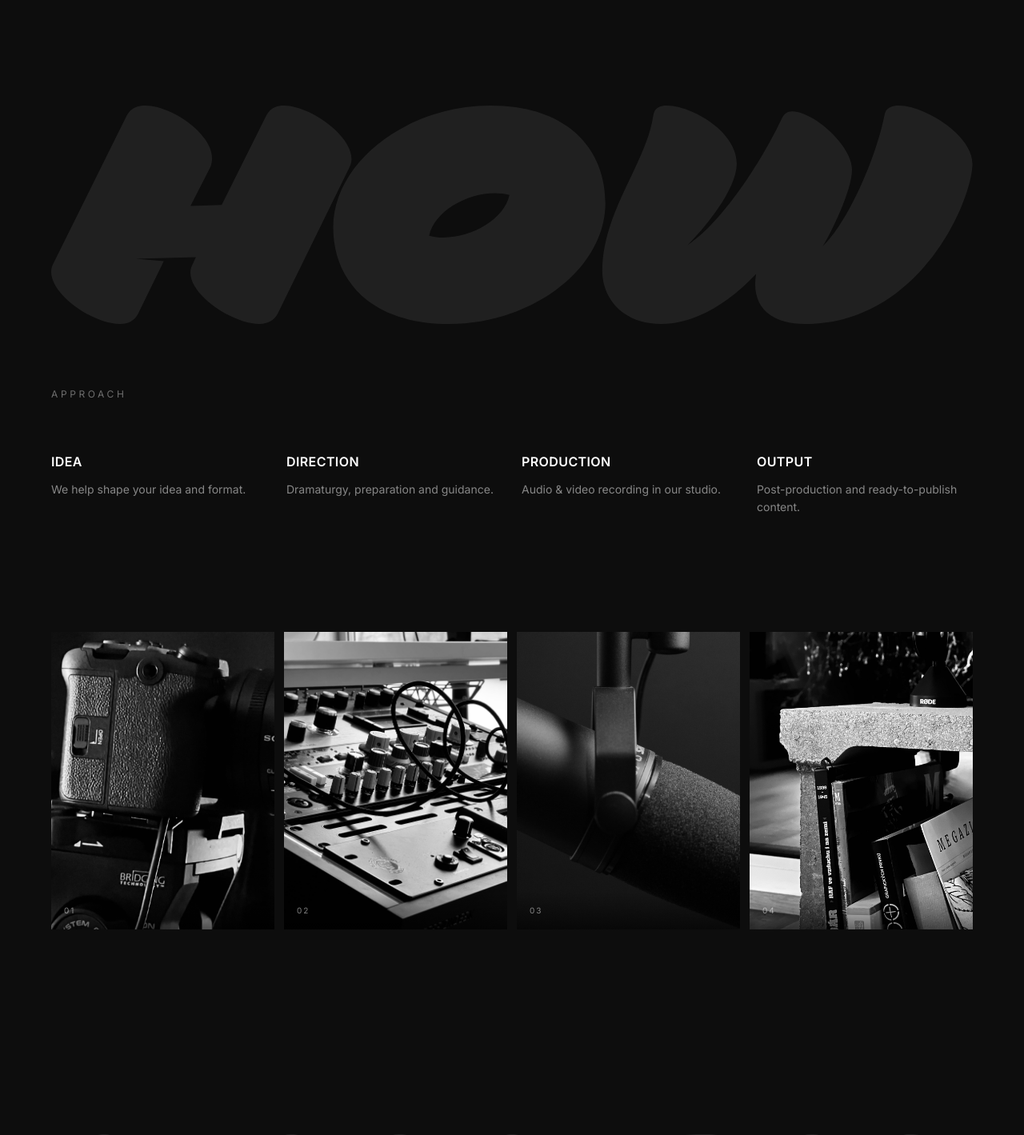
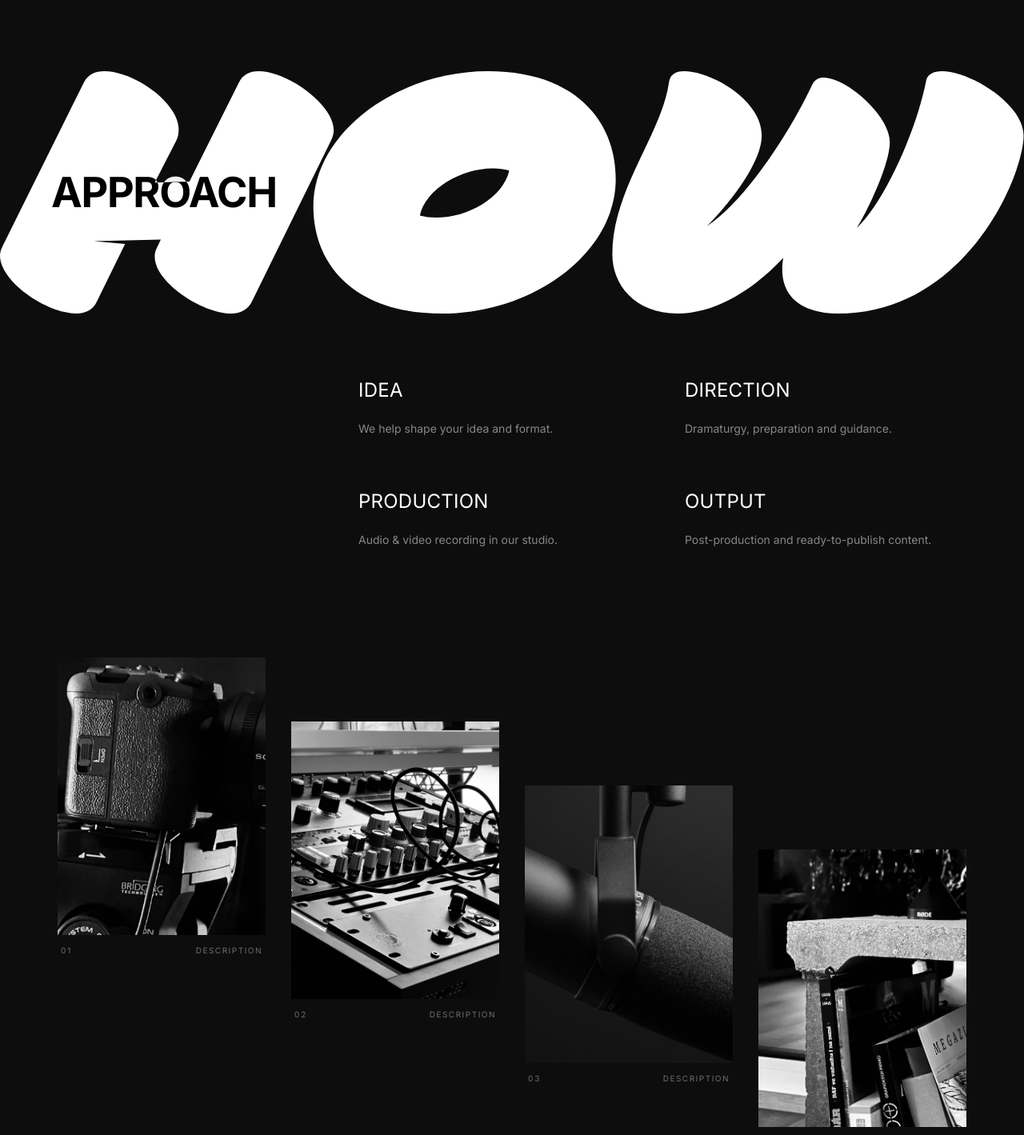
Before and after one commit to alwaysfridaymate/alwaysfridaylive, a Next.js app: page / in a window 1280 px wide. Shown: the part 4180-5599 px from the top of the page at 80% size. Built offline with nearby package versions, Linux system fonts and the light colour scheme.

Commit message:
Add Approach section: statement + HOW SVG + process blocks + 4-col image grid

```diff
--- a/src/app/page.tsx
+++ b/src/app/page.tsx
@@ -267,21 +267,33 @@ function Services() {
 /* ─── APPROACH STATEMENT ─── */
 function ApproachStatement() {
   return (
-    <section className="py-24 md:py-32 lg:py-40 px-6 md:px-12 lg:px-16 max-w-[1920px] mx-auto">
-      <div className="grid grid-cols-1 lg:grid-cols-12 gap-12 lg:gap-8">
-        <div className="lg:col-span-8 lg:col-start-4">
-          <h2 className="text-3xl sm:text-4xl md:text-5xl lg:text-6xl xl:text-7xl font-semibold leading-[1.1] tracking-tight text-white mb-10 md:mb-14">
+    <section className="relative py-24 md:py-32 lg:py-40">
+      {/* Headline — same as Services: left-aligned, 3/4 width, 52px, bold, uppercase */}
+      <div className="px-6 md:px-12 lg:px-16 max-w-[1920px] mx-auto mb-16 md:mb-20">
+        <div className="grid grid-cols-1 lg:grid-cols-4">
+          <div className="lg:col-span-3">
+            <h2 className="text-[32px] md:text-[42px] lg:text-[52px] font-bold leading-[1.15] tracking-tight text-white uppercase">
               We guide the creative process from concept and dramaturgy through recording and post&#8209;production.
             </h2>
+          </div>
+        </div>
+      </div>
+
+      {/* Body text + CTA — same position as About (1/3 offset) */}
+      <div className="px-6 md:px-12 lg:px-16 max-w-[1920px] mx-auto">
+        <div className="grid grid-cols-1 lg:grid-cols-3">
+          <div className="hidden lg:block" />
+          <div className="lg:col-span-2">
             <p className="text-sm md:text-base text-white/60 leading-relaxed max-w-2xl mb-10 md:mb-14">
               Our studio offers a rare combination of professional infrastructure and a unique setting — whether for a few hours or several focused days.
             </p>
             <a
               href="#booking"
-            className="inline-flex items-center justify-center px-8 py-3 text-xs tracking-[0.15em] uppercase font-medium border border-white/30 text-white rounded-full hover:bg-white/10 transition-colors"
+              className="inline-flex items-center justify-center px-8 py-3 text-xs tracking-[0.15em] uppercase font-medium bg-white text-[#0F0F0F] rounded-full hover:bg-white/90 transition-colors"
             >
               Book a Session
             </a>
+          </div>
         </div>
       </div>
     </section>
@@ -290,49 +302,83 @@ function ApproachStatement() {
 
 /* ─── APPROACH (HOW) ─── */
 function Approach() {
-  const steps = [
-    { title: "Idea", desc: "We help shape your idea and format." },
-    { title: "Direction", desc: "Dramaturgy, preparation and guidance." },
-    { title: "Production", desc: "Audio & video recording in our studio." },
-    { title: "Output", desc: "Post-production and ready-to-publish content." },
-  ];
-
   return (
-    <section id="approach" className="relative py-16 md:py-24 lg:py-32">
-      {/* HOW — large background SVG */}
-      <div className="w-full overflow-hidden mb-12 md:mb-16 lg:mb-20 px-6 md:px-12 lg:px-16">
-        <Image
+    <section id="approach" className="relative py-24 md:py-32 lg:py-40">
+      {/* APPROACH headline + HOW SVG — layered, headline has blend-difference */}
+      <div className="relative mb-16 md:mb-20">
+        {/* HOW SVG — full width, white */}
+        <div className="w-full overflow-hidden">
+          {/* eslint-disable-next-line @next/next/no-img-element */}
+          <img
             src="/images/how.svg"
             alt=""
-          width={1367}
-          height={324}
-          className="w-full h-auto opacity-[0.08]"
             aria-hidden="true"
+            className="w-full h-auto"
+            style={{ filter: "brightness(0) invert(1)" }}
           />
         </div>
-
-      <div className="px-6 md:px-12 lg:px-16 max-w-[1920px] mx-auto">
-        <p className="text-[10px] md:text-xs tracking-[0.3em] text-white/40 uppercase mb-12 md:mb-16">
+        {/* APPROACH headline overlaid on top of HOW SVG with blend-difference */}
+        <div className="absolute inset-0 flex items-center px-6 md:px-12 lg:px-16 mix-blend-difference">
+          <div className="max-w-[1920px] mx-auto w-full">
+            <div className="grid grid-cols-1 lg:grid-cols-4">
+              <div className="lg:col-span-3">
+                <h2 className="text-[32px] md:text-[42px] lg:text-[52px] font-bold leading-[1.15] tracking-tight text-white uppercase">
                   Approach
-        </p>
-
-        <div className="grid grid-cols-1 sm:grid-cols-2 lg:grid-cols-4 gap-10 md:gap-8 lg:gap-6">
-          {steps.map((step) => (
-            <div key={step.title}>
-              <h3 className="text-sm md:text-base font-semibold tracking-wide uppercase text-white mb-3">
-                {step.title}
-              </h3>
-              <p className="text-sm text-white/50 leading-relaxed">
-                {step.desc}
-              </p>
+                </h2>
               </div>
-          ))}
+            </div>
+          </div>
         </div>
       </div>
 
-      {/* Approach Image Grid — 4 images */}
-      <div className="mt-20 md:mt-28 lg:mt-36 px-6 md:px-12 lg:px-16 max-w-[1920px] mx-auto">
-        <div className="grid grid-cols-2 lg:grid-cols-4 gap-4 md:gap-3">
+      {/* 4 process blocks — same layout as Services (1/3 offset, 2×2 grid) */}
+      <div className="px-6 md:px-12 lg:px-16 max-w-[1920px] mx-auto mb-24 md:mb-32">
+        <div className="grid grid-cols-1 lg:grid-cols-3">
+          <div className="hidden lg:block" />
+          <div className="lg:col-span-2">
+            <div className="grid grid-cols-1 sm:grid-cols-2 gap-x-12 gap-y-12 md:gap-y-16">
+              <div>
+                <h3 className="text-[24px] font-normal leading-[1.35] tracking-[0.01em] text-white uppercase mb-5">
+                  Idea
+                </h3>
+                <p className="text-sm text-white/50 leading-relaxed">
+                  We help shape your idea and format.
+                </p>
+              </div>
+              <div>
+                <h3 className="text-[24px] font-normal leading-[1.35] tracking-[0.01em] text-white uppercase mb-5">
+                  Direction
+                </h3>
+                <p className="text-sm text-white/50 leading-relaxed">
+                  Dramaturgy, preparation and guidance.
+                </p>
+              </div>
+              <div>
+                <h3 className="text-[24px] font-normal leading-[1.35] tracking-[0.01em] text-white uppercase mb-5">
+                  Production
+                </h3>
+                <p className="text-sm text-white/50 leading-relaxed">
+                  Audio &amp; video recording in our studio.
+                </p>
+              </div>
+              <div>
+                <h3 className="text-[24px] font-normal leading-[1.35] tracking-[0.01em] text-white uppercase mb-5">
+                  Output
+                </h3>
+                <p className="text-sm text-white/50 leading-relaxed">
+                  Post-production and ready-to-publish content.
+                </p>
+              </div>
+            </div>
+          </div>
+        </div>
+      </div>
+
+      {/* 4 image blocks — 4-column grid, cascading stagger (highest → lowest left to right) */}
+      <div className="px-6 md:px-12 lg:px-16 max-w-[1920px] mx-auto">
+        <div className="grid grid-cols-2 lg:grid-cols-4 gap-4 md:gap-4 md:items-start">
+          {/* Image 01 — highest */}
+          <div className="lg:mt-0 p-2">
             <div className="relative aspect-[3/4] overflow-hidden">
               <Image
                 src="/images/camera.jpg"
@@ -341,10 +387,14 @@ function Approach() {
                 className="object-cover grayscale"
                 sizes="(max-width: 1024px) 50vw, 25vw"
               />
-            <div className="absolute bottom-0 left-0 right-0 p-4 bg-gradient-to-t from-black/60 to-transparent">
-              <p className="text-[10px] tracking-[0.2em] text-white/50 uppercase">01</p>
+            </div>
+            <div className="flex items-baseline justify-between mt-3 px-1">
+              <p className="text-[10px] tracking-[0.2em] text-white/40 uppercase">01</p>
+              <p className="text-[10px] tracking-[0.15em] text-white/40 uppercase">Description</p>
             </div>
           </div>
+          {/* Image 02 — stepped down */}
+          <div className="lg:mt-20 p-2">
             <div className="relative aspect-[3/4] overflow-hidden">
               <Image
                 src="/images/mixer.jpg"
@@ -353,10 +403,14 @@ function Approach() {
                 className="object-cover grayscale"
                 sizes="(max-width: 1024px) 50vw, 25vw"
               />
-            <div className="absolute bottom-0 left-0 right-0 p-4 bg-gradient-to-t from-black/60 to-transparent">
-              <p className="text-[10px] tracking-[0.2em] text-white/50 uppercase">02</p>
+            </div>
+            <div className="flex items-baseline justify-between mt-3 px-1">
+              <p className="text-[10px] tracking-[0.2em] text-white/40 uppercase">02</p>
+              <p className="text-[10px] tracking-[0.15em] text-white/40 uppercase">Description</p>
             </div>
           </div>
+          {/* Image 03 — stepped down further */}
+          <div className="lg:mt-40 p-2">
             <div className="relative aspect-[3/4] overflow-hidden">
               <Image
                 src="/images/hero.jpg"
@@ -365,10 +419,14 @@ function Approach() {
                 className="object-cover grayscale"
                 sizes="(max-width: 1024px) 50vw, 25vw"
               />
-            <div className="absolute bottom-0 left-0 right-0 p-4 bg-gradient-to-t from-black/60 to-transparent">
-              <p className="text-[10px] tracking-[0.2em] text-white/50 uppercase">03</p>
+            </div>
+            <div className="flex items-baseline justify-between mt-3 px-1">
+              <p className="text-[10px] tracking-[0.2em] text-white/40 uppercase">03</p>
+              <p className="text-[10px] tracking-[0.15em] text-white/40 uppercase">Description</p>
             </div>
           </div>
+          {/* Image 04 — lowest */}
+          <div className="lg:mt-60 p-2">
             <div className="relative aspect-[3/4] overflow-hidden">
               <Image
                 src="/images/books.jpg"
@@ -377,8 +435,10 @@ function Approach() {
                 className="object-cover grayscale"
                 sizes="(max-width: 1024px) 50vw, 25vw"
               />
-            <div className="absolute bottom-0 left-0 right-0 p-4 bg-gradient-to-t from-black/60 to-transparent">
-              <p className="text-[10px] tracking-[0.2em] text-white/50 uppercase">04</p>
+            </div>
+            <div className="flex items-baseline justify-between mt-3 px-1">
+              <p className="text-[10px] tracking-[0.2em] text-white/40 uppercase">04</p>
+              <p className="text-[10px] tracking-[0.15em] text-white/40 uppercase">Description</p>
             </div>
           </div>
         </div>
```
Lines whose indentation alone changed are shown as unchanged.
